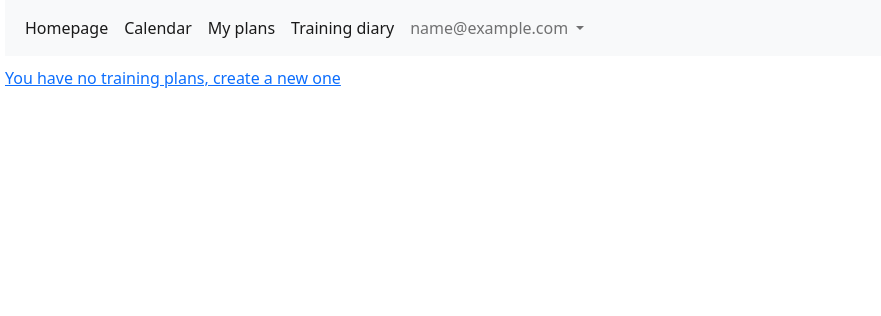
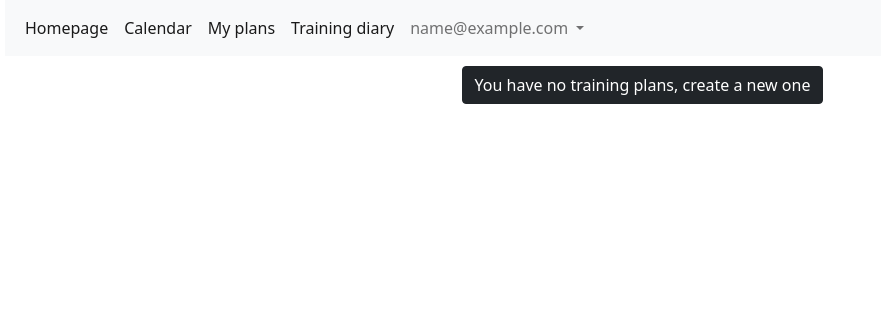
Before and after one commit to Gribek/RunSchedule, a Django app: page /runapp/training_plans in a window 1280 px wide. Shown: the top 316 px of the page, without its empty margins (0-881 px from the left). Run offline with Django 3.2, Linux system fonts and the light colour scheme; the visitor is signed in with stand-in values (Sample User, id 1); data that the repository does not hold is empty.

Commit message:
Add css class for single button in case there is no content on the page

```diff
--- a/runapp/templates/runapp/current_plan_calendar.html
+++ b/runapp/templates/runapp/current_plan_calendar.html
@@ -19,8 +19,8 @@
                 <a class="btn btn-dark" href="{% url 'runapp:calendar' training_plan.end_date.month training_plan.end_date.year %}">Last</a>
             </div>
         {% else %}
-            <div>
-                <a href="{% url 'runapp:select_current_training_plan' %}">No training plan selected, choose one</a>
+            <div class="buttons-center empty-container">
+                <a class="btn btn-dark" href="{% url 'runapp:select_current_training_plan' %}">No training plan selected, choose one</a>
             </div>
         {% endif %}
     </div>
--- a/runapp/templates/runapp/training_plan_list.html
+++ b/runapp/templates/runapp/training_plan_list.html
@@ -17,9 +17,9 @@
                 </a>
             </div>
         {% empty %}
-            <p>
-                <a href="{% url 'runapp:training_plan_create' %}">You have no training plans, create a new one</a>
-            </p>
+            <div class="buttons-center empty-container">
+                <a class="btn btn-dark" href="{% url 'runapp:training_plan_create' %}">You have no training plans, create a new one</a>
+            </div>
         {% endfor %}
     </div>
 {% endblock %}
```
